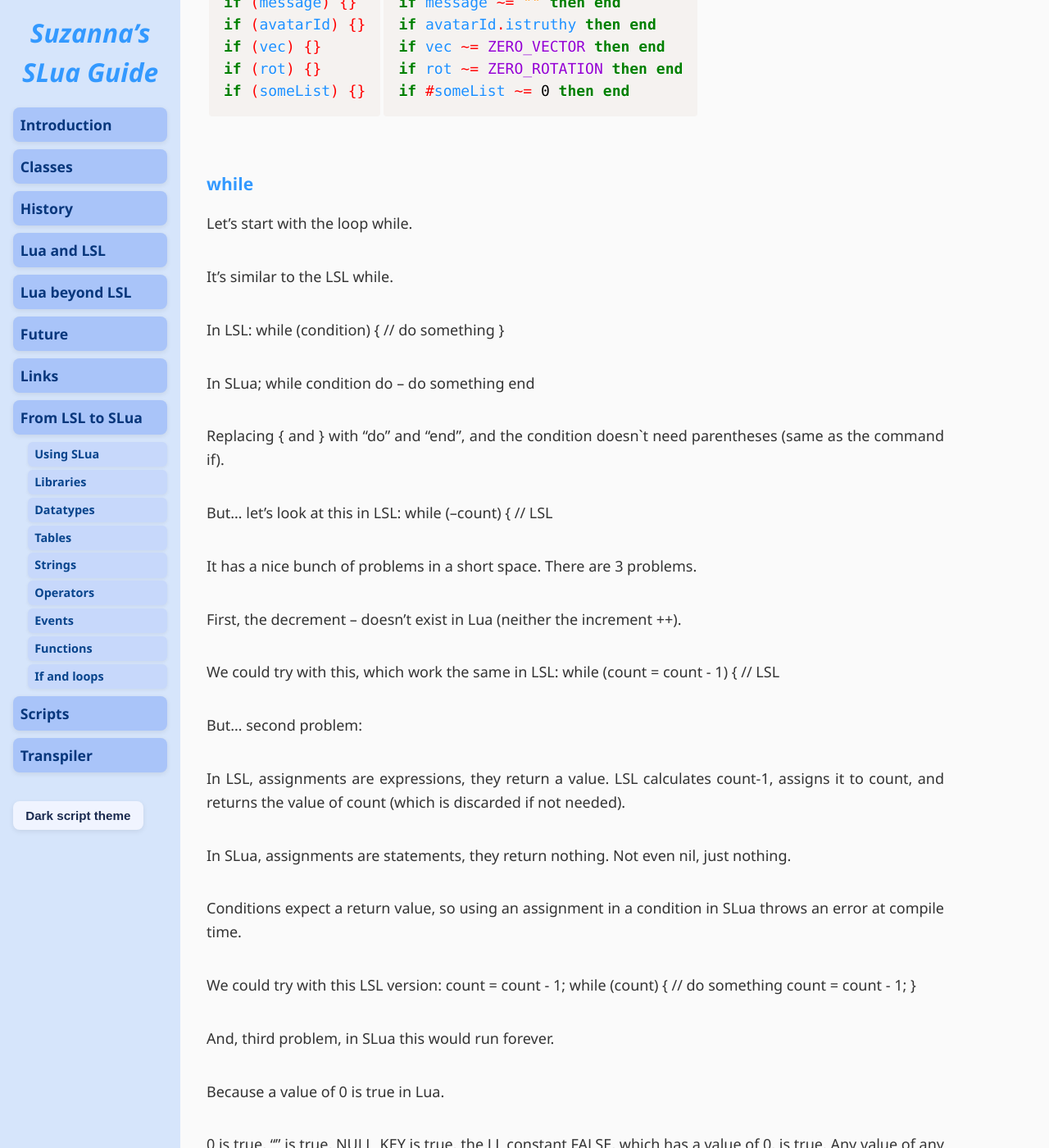
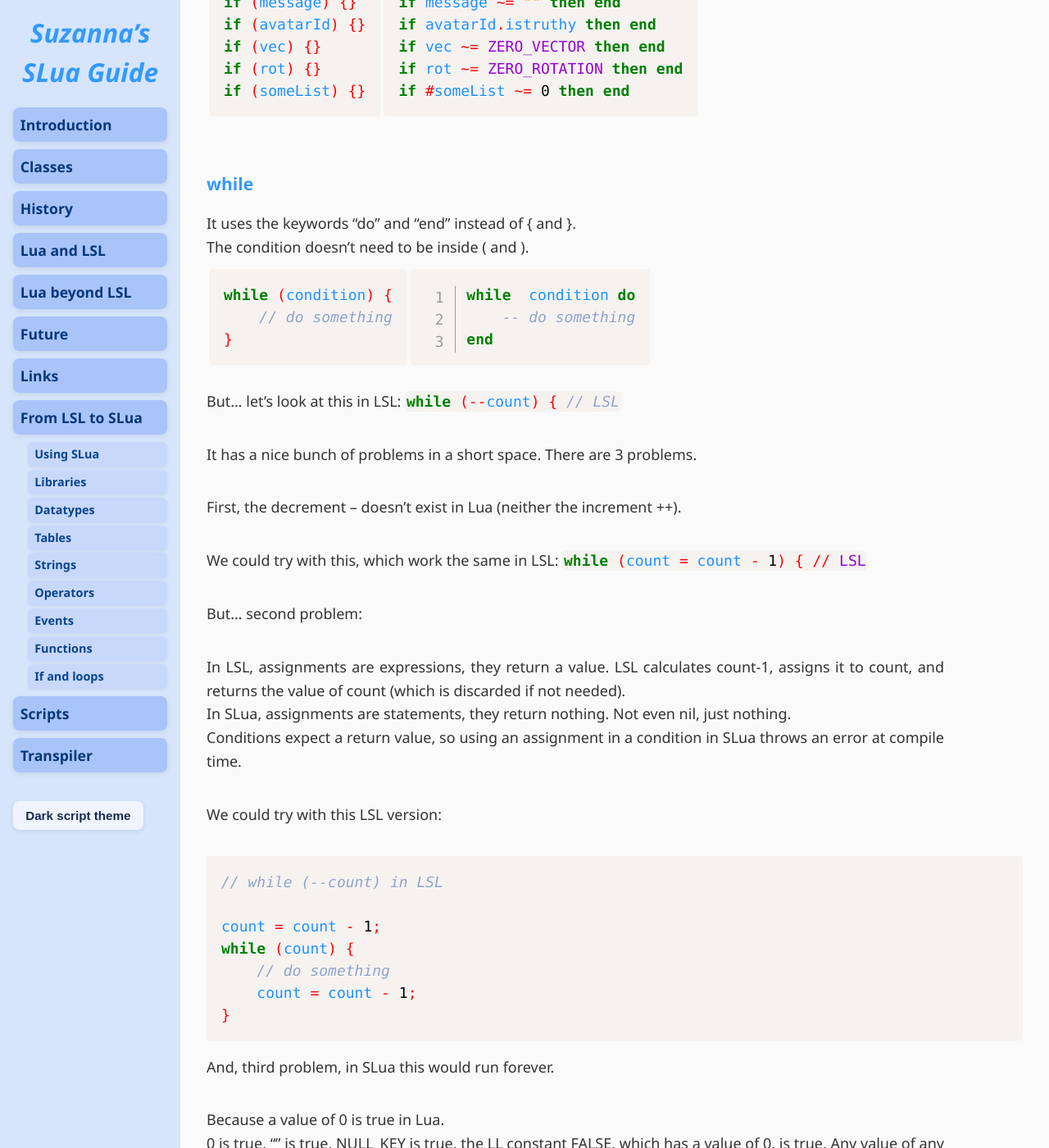
Before and after one commit to Suzanna-Linn/slua, a Jekyll site: the page built from docs/moving-if-and-loops.md, in a window 1280 px wide and 1400 px high, scrolled down 2337 px. Shown: the whole window at 82% size. Built offline with Jekyll 4.4.1, drawn with Linux system fonts in a browser that asks for light colours; nearby versions of some CDN libraries; our own code applies the rules of GitHub Pages for plain Markdown files; comment, search, counter and statistics services are not loaded; some of the changed text lies outside the part shown.

Commit message:
Update moving-if-and-loops.md

```diff
--- a/docs/moving-if-and-loops.md
+++ b/docs/moving-if-and-loops.md
@@ -4,7 +4,7 @@
 
 It uses the keywords "then" and "end" instead of { and }.
 The condition doesn't need to be inside ( and ).
-There is a keyword "elsif" instead of "else if".
+There is a keyword "elsif" that can be used instead of "else if".
 
 Basic if-else:
 <table><tr><td>
@@ -40,7 +40,7 @@ else
 end</code></pre>
 </td></tr></table>
 
-Chain of if-else if using a SLua table:
+Chain of if-else-if using a SLua table:
 <table><tr><td>
 <pre class="language-lsl"><code class="language-lsl">if (option == "one") {
 	FirstOption()
@@ -121,67 +121,58 @@ if #someList ~= 0 then end
 
 ### while
 
-Let's start with the loop while.
-
-It's similar to the LSL while.
-
-In LSL:
-	while (condition) {
-		// do something
-	}
-
-In SLua;
-	while  condition do
-		-- do something
-	end
-
-Replacing { and } with "do" and "end", and the condition doesn`t need parentheses (same as the command if).
+It uses the keywords "do" and "end" instead of { and }.
+The condition doesn't need to be inside ( and ).
+<table><tr><td>
+<pre class="language-lsl"><code class="language-lsl">while (condition) {
+	// do something
+}</code></pre>
+</td><td>
+<pre class="language-slua line-numbers"><code class="language-slua">while  condition do
+	-- do something
+end</code></pre>
+</td></tr></table>
 
 But... let's look at this in LSL:
-	while (--count) {    // LSL
+<code class="language-lsl">while (--count) {  // LSL</code>
 
 It has a nice bunch of problems in a short space. There are 3 problems.
 
 First, the decrement -- doesn't exist in Lua (neither the increment ++).
 
 We could try with this, which work the same in LSL:
-	 while (count = count - 1) {    // LSL
+<code class="language-slua">while (count = count - 1) {  // LSL</code>
 
 But... second problem:
 
 In LSL, assignments are expressions, they return a value. LSL calculates count-1, assigns it to count, and returns the value of count (which is discarded if not needed).
-
 In SLua, assignments are statements, they return nothing. Not even nil, just nothing.
-
 Conditions expect a return value, so using an assignment in a condition in SLua throws an error at compile time.
 
 We could try with this LSL version:
+<pre class="language-lsl"><code class="language-lsl">// while (--count) in LSL
+
+count = count - 1;
+while (count) {
+	// do something
 	count = count - 1;
-	while (count) {
-		// do something
-		count = count - 1;
-	}
+}</code></pre>
 
 And, third problem, in SLua this would run forever.
 
 Because a value of 0 is true in Lua.
-
 0 is true, "" is true, NULL_KEY is true, the LL constant FALSE, which has a value of 0, is true. Any value of any type that we use in LSL is true in SLua.
-
 The only false values are the boolean false and nil.
 
 We need to get a boolean value, comparing with 0.
+This is the good one, in SLua:
+<pre class="language-lsl"><code class="language-lsl">-- while (--count) in SLua
 
-This is the good one, in SLua:
+count = count - 1;
+while count ~= 0 do
+	-- do something
 	count = count - 1;
-	while count ~= 0 do
-		-- do something
-		count = count - 1;
-	end
-
-
-
-
+end</code></pre>
 
 ### for
 
```
